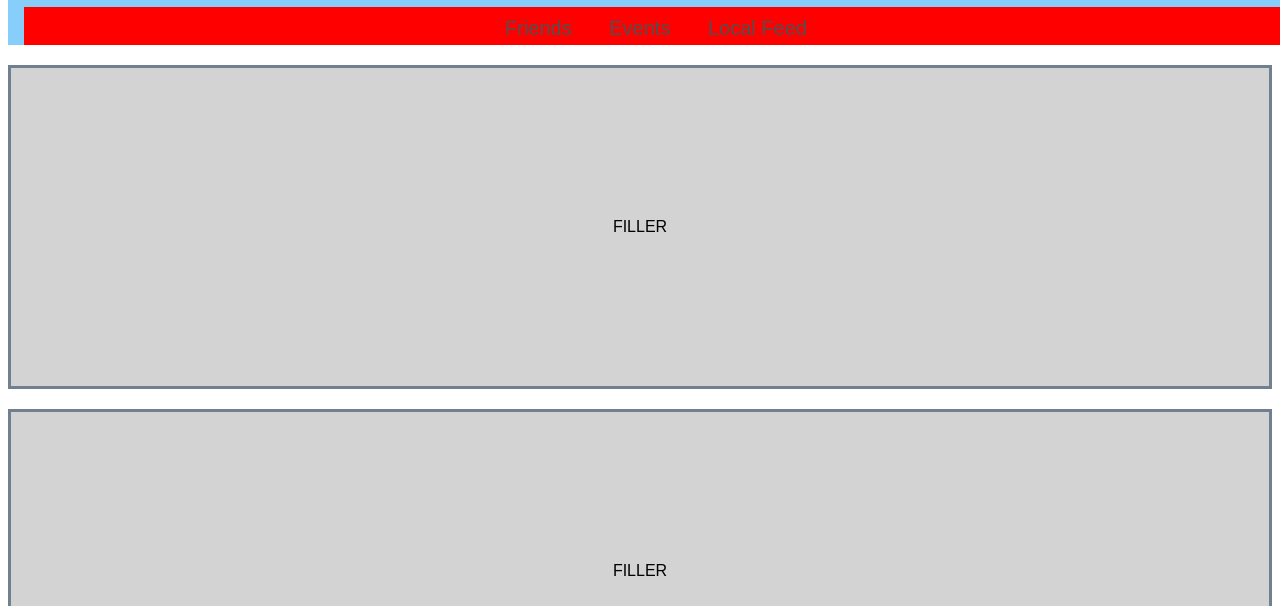
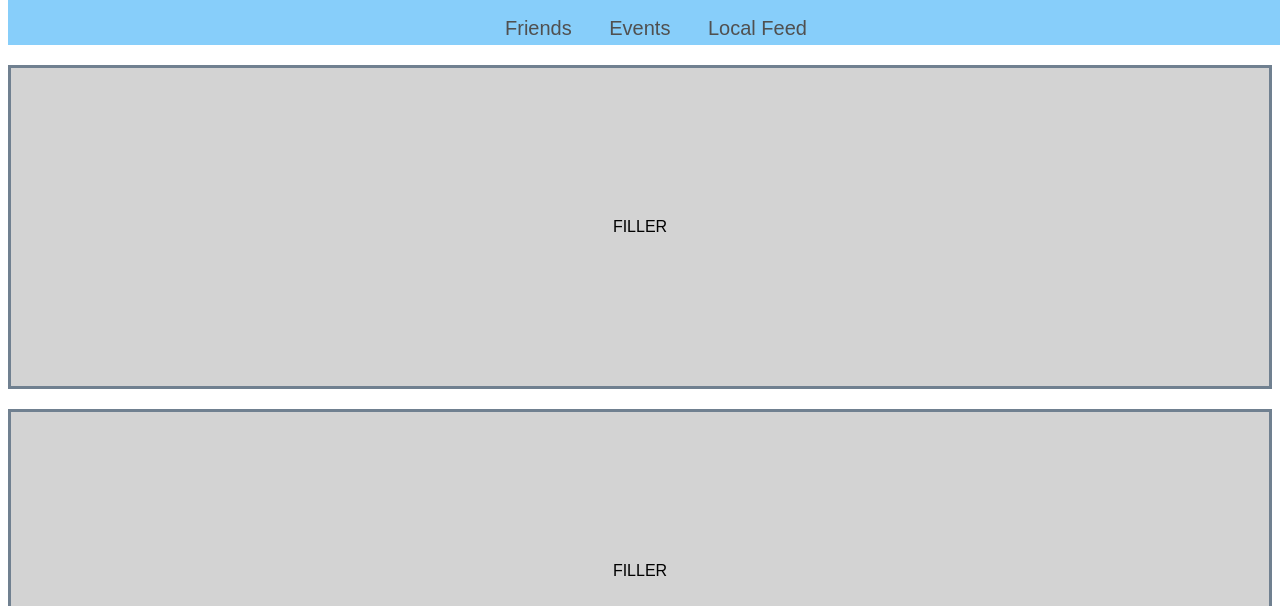
Before and after one commit to jakegk22/CS1530, a plain HTML site: page profile.html in a window 1280 px wide. Shown: the part 194-800 px from the top of the page. Drawn offline with Linux system fonts and the light colour scheme.

Commit message:
changed profile header color back to light blue

```diff
--- a/profile.css
+++ b/profile.css
@@ -30,7 +30,7 @@ body{
     font-size: 20px;
     padding: 5px 10px;
     padding-top: 10px;
-    background-color: red;
+    background-color: lightskyblue;
 
 }
 .profile-nav a:hover{
```
